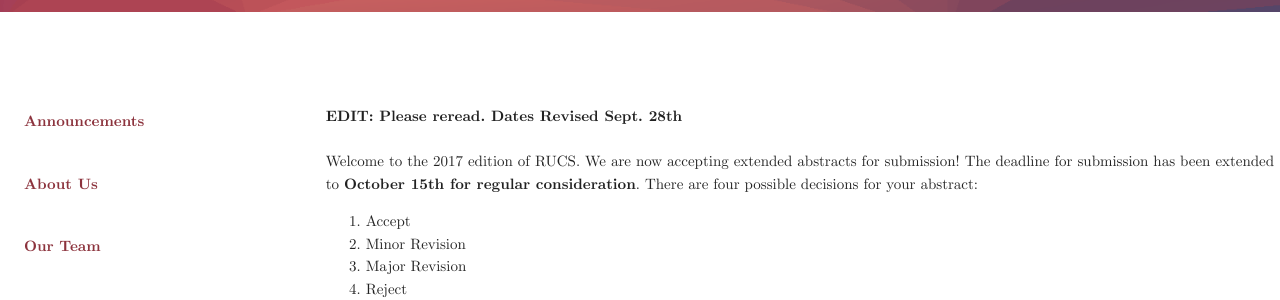
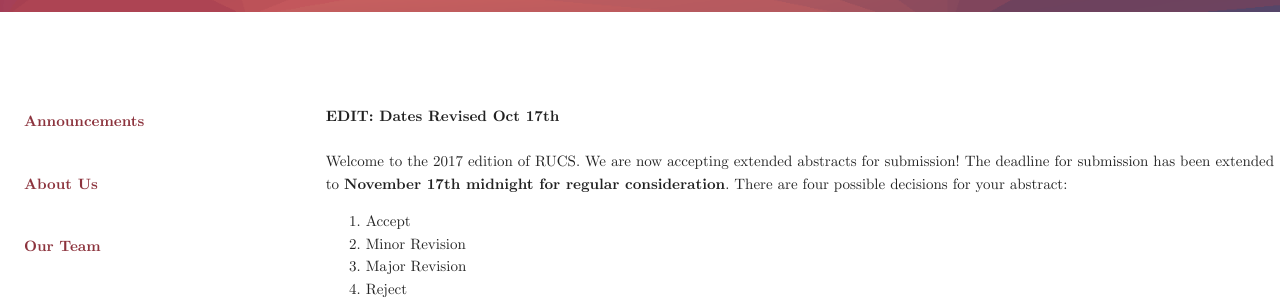
Before and after one commit to rucs-uoft/rucs-uoft.github.io, a Jekyll site: the page built from index.html, in a window 1280 px wide. Shown: the part 888-1188 px from the top of the page. Built offline with Jekyll 4.4.1, drawn with Linux system fonts in a browser that asks for light colours; nearby versions of some CDN libraries.

Commit message:
update date

```diff
--- a/_includes/news.html
+++ b/_includes/news.html
@@ -1,10 +1,9 @@
 <p>
 
-<b> EDIT: Please reread.
+<b> EDIT:
+    Dates Revised Oct 17th </b> <br/> <br/>
 
-    Dates Revised Sept. 28th </b> <br/> <br/>
-
-Welcome to the 2017 edition of RUCS. We are now accepting extended abstracts for submission! The deadline for submission has been extended to <b> October 15th for regular consideration</b>. There are four possible decisions for your abstract:
+Welcome to the 2017 edition of RUCS. We are now accepting extended abstracts for submission! The deadline for submission has been extended to <b> November 17th midnight for regular consideration</b>. There are four possible decisions for your abstract:
 
     <ol>
     <li>
```
Also changed, not shown: 1 other file.
